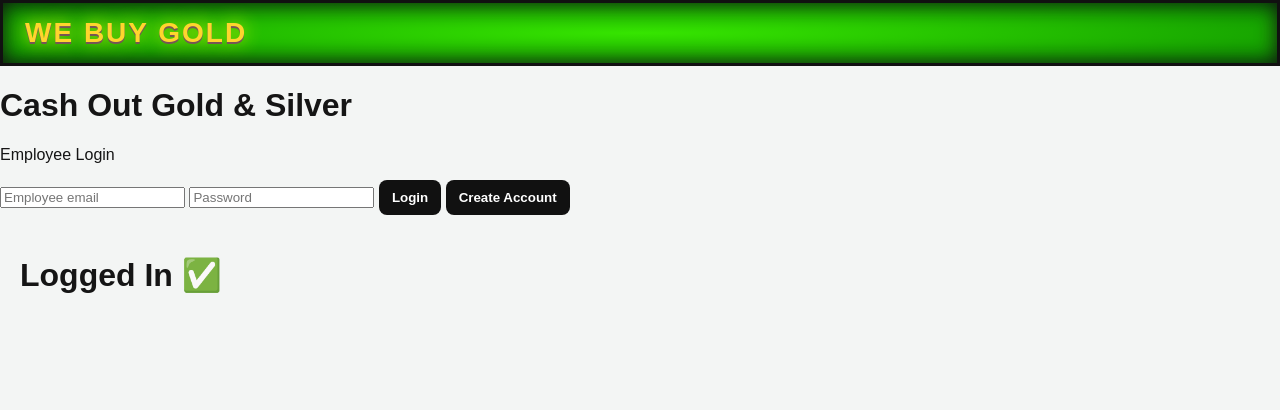
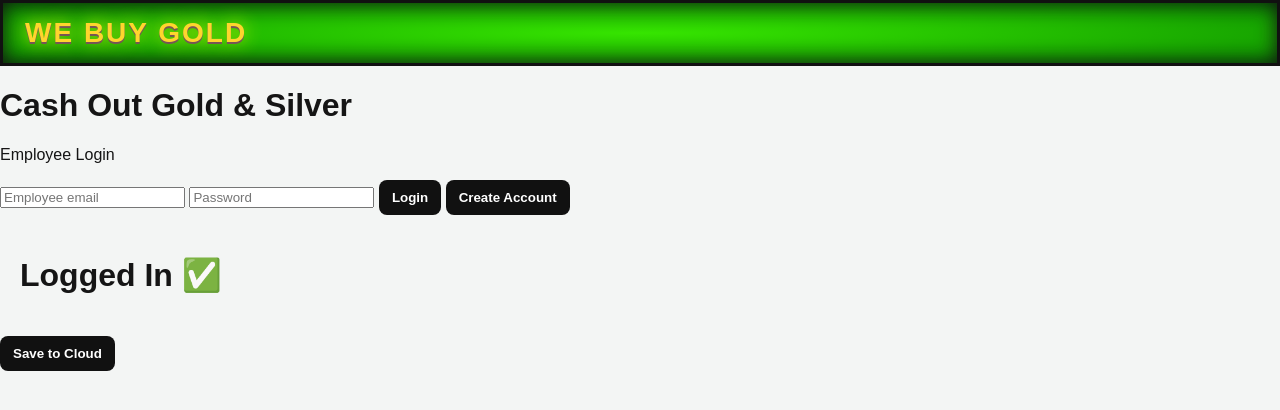
Before and after one commit to lanessarv/gold-register, a plain HTML site: page index.html in a window 1280 px wide. Drawn offline with Linux system fonts and the light colour scheme.

Commit message:
Update index.html

```diff
--- a/index.html
+++ b/index.html
@@ -31,3 +31,4 @@
 
 </body>
 </html>
+<button onclick="saveData()">Save to Cloud</button>
```
